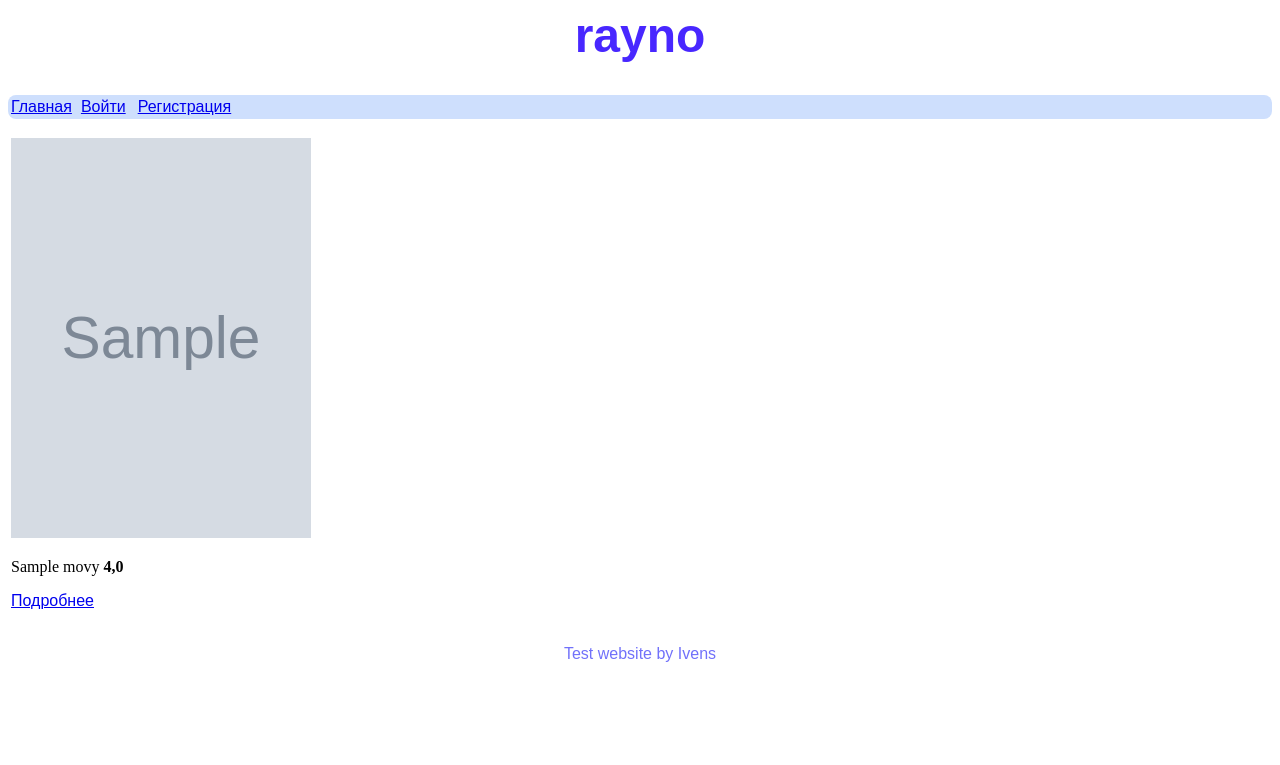
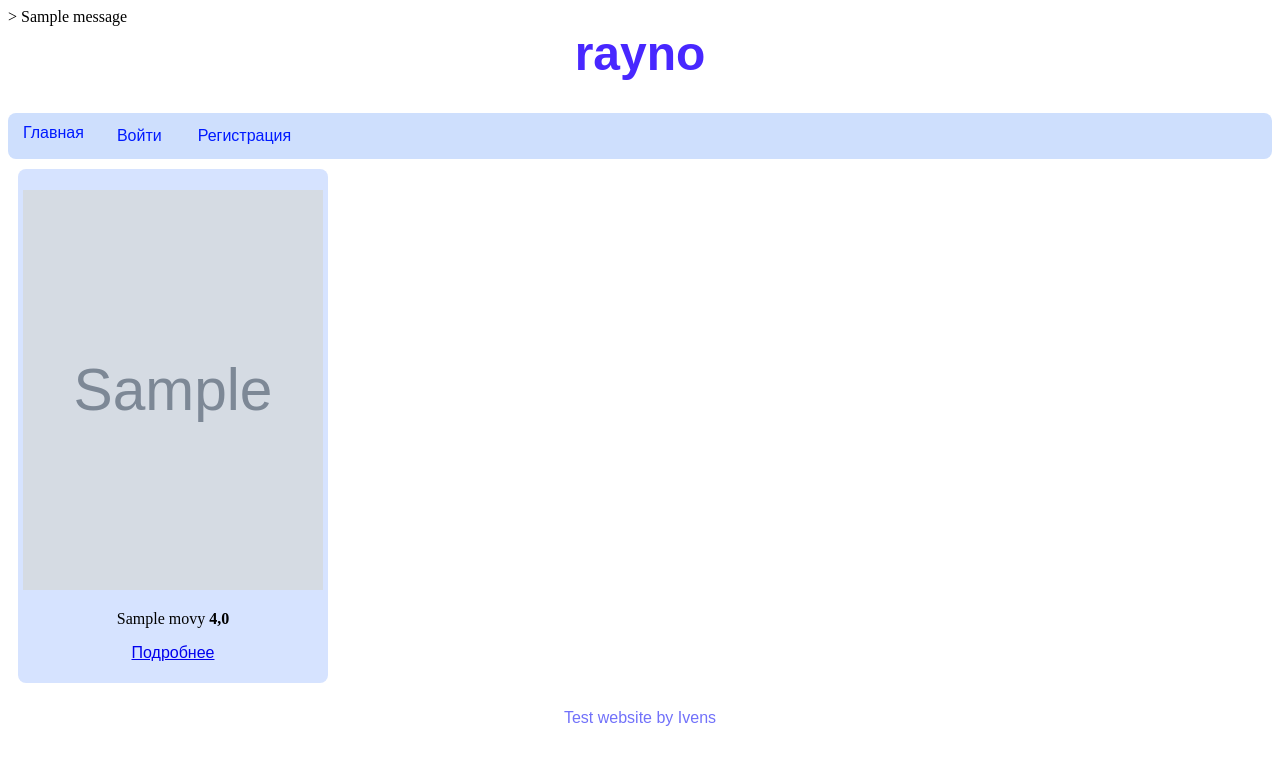
Before and after one commit to MrIvensZ/rayno, a Django app: page /movies/ in a window 1280 px wide. Shown: the top 765 px of the page. Run offline with Django 5.2, Linux system fonts and the light colour scheme; tables that the repository leaves empty hold one stand-in row (values such as "Sample post"); grey boxes marked "Sample" are stand-in pictures; one stand-in notice (Sample message) is shown.

Commit message:
front+back

```diff
--- a/ray_no/movies/views.py
+++ b/ray_no/movies/views.py
@@ -1,38 +1,8 @@
 from django.shortcuts import redirect, render, get_object_or_404
-from django.contrib import messages
-from django.urls import reverse_lazy
-from django.views.generic import FormView, ListView, CreateView
+from django.views.generic import ListView, CreateView
 
 from .models import Movies, Rating, Reviews, Comments
 from .forms import RatingForm, MovieForm, ReviewForm, CommentForm
-
-
-# def movie_create(request):
-#     if request.method == 'POST':
-#         form = MovieForm(request.POST, request.FILES)
-#         if form.is_valid():
-#             movie = form.save()
-#             messages.success(request, f'Фильм "{movie.title}" добавлен!')
-#             return redirect('movies:movie_detail', movie_id=movie.id)
-#     else:
-#         form = MovieForm()
-#     template = 'movies/movie_create.html'
-#     context = {'form': form}
-#     return render(request, template, context)
-
-# class MovieCreateFormView(FormView):
-#     form_class = MovieForm  # какую форму нужно использовать
-#     template_name = 'movies/movie_create.html'
-
-#     def form_valid(self, form):
-#         # без этого метода данные не сохранятся в БД
-#         self.object = form.save()
-#         return super().form_valid(form)
-
-#     def get_success_url(self):
-#         # редактируем перенаправление
-#         return reverse_lazy('movies:movie_detail',
-#                             kwargs={'movie_id': self.object.id})
 
 
 class MovieCreateView(CreateView):
@@ -41,15 +11,11 @@ class MovieCreateView(CreateView):
     template_name = 'movies/movie_create.html'
 
 
-# def movie_list(request):
-#     movies = Movies.objects.with_ratings()
-#     template = 'movies/movies.html'
-#     context = {'movies': movies}
-#     return render(request, template, context)
-
 class MovieListView(ListView):
     context_object_name = 'movies'  # имя объекта в шаблоне
     template_name = 'movies/movies.html'
+    ordering = 'title'
+    paginate_by = 10
 
     def get_queryset(self):
         # поскольку у нас непростое получение объектов модели,
@@ -74,15 +40,11 @@ def movie_detail(request, movie_id):
     if request.method == 'POST':
         form = RatingForm(request.POST)
         if form.is_valid():
-            rating, created = Rating.objects.update_or_create(
+            Rating.objects.update_or_create(
                 user=request.user,
                 movie=movie,
                 defaults={'rate': form.cleaned_data['rate']}
             )
-            if created:
-                messages.success(request, 'Оценка добавлена!')
-            else:
-                messages.success(request, 'Оценка обновлена!')
     else:
         form = RatingForm()
     template = 'movies/movie_detail.html'
@@ -103,7 +65,6 @@ def review_add(request, movie_id):
                 movie=movie
             )
             if review:
-                messages.success(request, 'Обзор добавлен!')
                 return redirect(review.get_absolute_url())
     else:
         form = ReviewForm()
@@ -132,7 +93,6 @@ def review_detail(request, movie_id, review_id):
                 review=review
             )
             if comment:
-                messages.success(request, 'Комментарий добавлен!')
                 return redirect(review)
     else:
         form = ReviewForm()
--- a/ray_no/static/css/styles.css
+++ b/ray_no/static/css/styles.css
@@ -44,9 +44,67 @@ body {
     margin: 3px;
 }
 
+.button-header a {
+    display: block;
+    padding: 8px 12px;
+    text-decoration: none;
+    color: #001aff;
+}
+
+.cards {
+    display: flex;
+    flex-direction: row;
+    flex-wrap: wrap;
+}
+
 .movie-card {
-    display: inline-block;
-    margin: 3px;
+    margin: 10px;
+    padding: 5px;
+    background-color: rgb(214, 227, 255);
+    border-radius: 8px;
+    text-align: center;
+}
+
+/* .pagination {
+    list-style: none;
+    display: flex;
+    flex-direction: row;
+    gap: 5px;
+    align-items: center;
+}
+
+.page-item {
+    border: 1px solid;
+    background-color: rgb(214, 227, 255);
+    border-radius: 8px;
+} */
+
+.pagination {
+    list-style: none;
+    display: flex;
+    gap: 5px;
+    padding: 0;
+}
+
+.pagination .page-item {
+    border: 1px solid #ddd;
+    border-radius: 4px;
+    transition: all 0.3s ease;
+}
+
+.pagination .page-item:hover {
+    background-color: #f5f5f5;
+}
+
+.pagination .page-item a {
+    display: block;
+    padding: 8px 12px;
+    text-decoration: none;
+    color: #007bff;
+}
+
+.pagination .page-item a:hover {
+    color: #0056b3;
 }
 
 .link-list {
@@ -58,6 +116,13 @@ body {
     justify-content: flex-start;
     align-items: center;
     border-radius: 8px;
+}
+
+.link-list a {
+    display: block;
+    padding: 8px 12px;
+    text-decoration: none;
+    color: #0011ff;
 }
 
 .index-container {
--- a/ray_no/templates/base.html
+++ b/ray_no/templates/base.html
@@ -10,6 +10,11 @@
         </title>
     </head>
     <body>
+        {% if messages %}>
+            {% for message in messages %}
+                {{ message }}
+            {% endfor %}
+        {% endif %}
         {% include "includes/header.html" %}
         <main>{% block content %}Page content{% endblock %}</main>
         {% include "includes/footer.html" %}
--- a/ray_no/templates/movies/movies.html
+++ b/ray_no/templates/movies/movies.html
@@ -3,8 +3,9 @@
 {% block title %}Movies{% endblock %}
 {% block content %}
     {% if movies %}
+        <div class="cards">
+            {% for movie in movies %}
                 <div class="movie-card">
-            {% for movie in movies %}
                     {% if movie.poster %}
                         <p><img src="{{ movie.poster.url }}" width="300" height="400"></p>
                     {% else %}
@@ -15,9 +16,19 @@
                         <b>{{movie.avg_rating}}</b>
                     {% endif %}
                     <p><a href="{% url 'movies:movie_detail' movie.id %}">Подробнее</a></p>
+                </div>
             {% endfor %}
         </div>
     {% else %}
         <p>No movies in list</p>
     {% endif %}
+    {% if page_obj.has_other_pages %}
+        <ul class="pagination">
+            {% for page in page_obj.paginator.page_range %}
+                <li class="page-item">
+                    <a href="?page={{ page }}">{{ page }}</a>
+                </li>
+            {% endfor %}
+        </ul>
+    {% endif %}
 {% endblock %}
--- a/ray_no/users/urls.py
+++ b/ray_no/users/urls.py
@@ -7,7 +7,7 @@ app_name = 'users'
 
 urlpatterns = [
     path('registration', views.registration_view, name='registration'),
-    path('login', views.login_view, name='login'),
+    path('login', views.UserLoginView.as_view(), name='login'),
     path('logout', views.logout_view, name='logout'),
     path('profile', views.profile, name='profile'),
     path('edit', views.profile_edit, name='edit'),
```
Also changed, not shown: ray_no/ray_no/settings.py (+9 -6 lines), ray_no/users/views.py (+26 -18 lines). Lines whose indentation alone changed are shown as unchanged.
